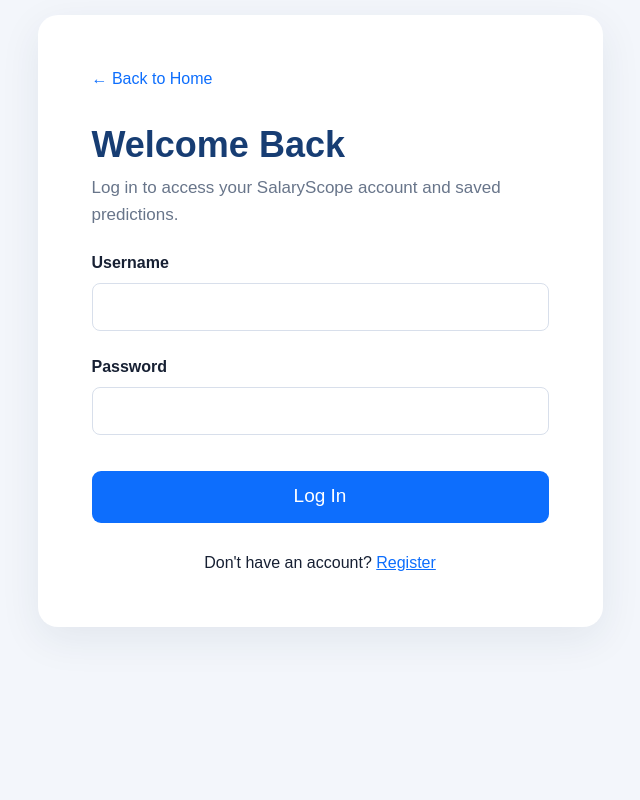
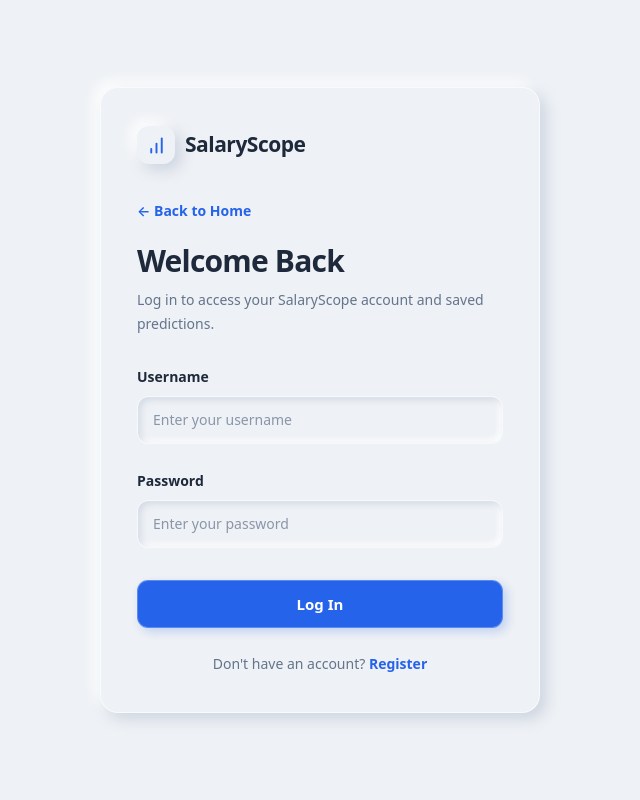
Before and after one commit to i-rohith/SalaryScope, a Django app: page /login/ in a window 1280 px wide. Shown: the whole page, without its empty margins (320-960 px from the left). Run offline with Django 5.2, Linux system fonts and the light colour scheme; parts of the project's set-up code (start-up, migrations or seed data) failed here and were passed over.

Commit message:
Redesign login page with soft neumorphic UI

```diff
--- a/templates/login.html
+++ b/templates/login.html
@@ -12,104 +12,209 @@
     >
 
     <style>
+        :root {
+            --bg-color: #eef1f5;
+            --text-main: #1e293b;
+            --text-muted: #64748b;
+            --accent-blue: #2563eb;
+            --accent-hover: #1d4ed8;
+
+            --neu-raised:
+                6px 6px 14px rgba(166, 180, 200, 0.45),
+                -6px -6px 14px rgba(255, 255, 255, 0.95);
+
+            --neu-inset:
+                inset 3px 3px 6px rgba(166, 180, 200, 0.35),
+                inset -3px -3px 6px rgba(255, 255, 255, 0.85);
+
+            --radius: 18px;
+        }
+
+        * {
+            box-sizing: border-box;
+        }
+
         body {
-            background-color: #f3f6fb;
-            color: #172033;
-            font-family: Arial, sans-serif;
+            margin: 0;
             min-height: 100vh;
+            padding: 24px 16px;
             display: flex;
-            align-items: flex-start;
+            align-items: center;
             justify-content: center;
-            padding: 15px;
+            background: var(--bg-color);
+            color: var(--text-main);
+            font-family: system-ui, -apple-system, "Segoe UI",
+                         Roboto, Arial, sans-serif;
         }
 
         .login-card {
-            background: #ffffff;
             width: 100%;
-            max-width: 565px;
-            margin-top: 0;
-            padding: 52px 54px;
-            border-radius: 20px;
-            box-shadow: 0 12px 40px rgba(25, 45, 75, 0.08);
+            max-width: 440px;
+            padding: 38px 36px;
+            background: var(--bg-color);
+            border: 1px solid rgba(255, 255, 255, 0.65);
+            border-radius: var(--radius);
+            box-shadow: var(--neu-raised);
+        }
+
+        .brand {
+            display: flex;
+            align-items: center;
+            gap: 10px;
+            margin-bottom: 34px;
+            color: var(--text-main);
+            font-size: 21px;
+            font-weight: 750;
+            letter-spacing: -0.5px;
+            text-decoration: none;
+        }
+
+        .brand-icon {
+            width: 38px;
+            height: 38px;
+            display: flex;
+            align-items: center;
+            justify-content: center;
+            border-radius: 12px;
+            background: var(--bg-color);
+            color: var(--accent-blue);
+            box-shadow: var(--neu-raised);
         }
 
         .back-link {
             display: inline-block;
-            color: #0d6efd;
+            margin-bottom: 22px;
+            color: var(--accent-blue);
+            font-size: 14px;
+            font-weight: 600;
             text-decoration: none;
-            margin-bottom: 32px;
-            font-size: 16px;
         }
 
         .back-link:hover {
+            color: var(--accent-hover);
             text-decoration: underline;
         }
 
         .login-title {
-            color: #173d73;
-            font-size: 36px;
-            font-weight: 700;
-            margin-bottom: 8px;
+            margin-bottom: 9px;
+            color: var(--text-main);
+            font-size: 30px;
+            font-weight: 750;
+            letter-spacing: -0.8px;
         }
 
         .login-description {
-            color: #68758a;
-            font-size: 17px;
-            line-height: 1.6;
-            margin-bottom: 22px;
+            margin-bottom: 28px;
+            color: var(--text-muted);
+            font-size: 14px;
+            line-height: 1.7;
         }
 
         .form-label {
-            font-weight: 600;
-            margin-bottom: 8px;
+            margin-bottom: 9px;
+            color: var(--text-main);
+            font-size: 14px;
+            font-weight: 650;
         }
 
         .form-control {
             min-height: 48px;
-            border: 1px solid #d8dfeb;
-            border-radius: 8px;
-            padding: 10px 13px;
+            padding: 12px 15px;
+            border: 1px solid rgba(255, 255, 255, 0.5);
+            border-radius: 11px;
+            background: var(--bg-color);
+            color: var(--text-main);
+            box-shadow: var(--neu-inset);
+            font-size: 14px;
+        }
+
+        .form-control::placeholder {
+            color: #8a96a8;
         }
 
         .form-control:focus {
-            border-color: #0d6efd;
-            box-shadow: 0 0 0 3px rgba(13, 110, 253, 0.12);
+            background: var(--bg-color);
+            color: var(--text-main);
+            border-color: rgba(37, 99, 235, 0.55);
+            box-shadow:
+                var(--neu-inset),
+                0 0 0 3px rgba(37, 99, 235, 0.10);
         }
 
         .login-button {
             width: 100%;
-            min-height: 52px;
-            margin-top: 12px;
-            background-color: #0d6efd;
-            border: none;
-            border-radius: 9px;
+            min-height: 48px;
+            margin-top: 8px;
+            border: 1px solid rgba(255, 255, 255, 0.25);
+            border-radius: 11px;
+            background: var(--accent-blue);
             color: #ffffff;
-            font-size: 19px;
-            font-weight: 500;
+            box-shadow: 4px 4px 10px rgba(37, 99, 235, 0.22);
+            font-size: 15px;
+            font-weight: 650;
+            transition: background 0.2s ease,
+                        transform 0.2s ease,
+                        box-shadow 0.2s ease;
         }
 
         .login-button:hover {
-            background-color: #0b5ed7;
+            background: var(--accent-hover);
+            color: #ffffff;
+            box-shadow: 5px 5px 12px rgba(37, 99, 235, 0.28);
+            transform: translateY(-1px);
+        }
+
+        .login-button:active {
+            transform: translateY(0);
+            box-shadow: var(--neu-inset);
         }
 
         .register-text {
+            margin: 25px 0 0;
+            color: var(--text-muted);
+            font-size: 14px;
             text-align: center;
-            margin-top: 28px;
-            margin-bottom: 0;
         }
 
         .register-text a {
-            color: #0d6efd;
+            color: var(--accent-blue);
+            font-weight: 650;
+            text-decoration: none;
         }
 
-        @media (max-width: 576px) {
+        .register-text a:hover {
+            color: var(--accent-hover);
+            text-decoration: underline;
+        }
+
+        .alert {
+            border-radius: 10px;
+            font-size: 14px;
+        }
+
+        @media (max-width: 480px) {
+            body {
+                padding: 16px;
+            }
+
             .login-card {
-                padding: 32px 24px;
-                margin-top: 10px;
+                padding: 28px 22px;
+            }
+
+            .brand {
+                margin-bottom: 28px;
             }
 
             .login-title {
-                font-size: 30px;
+                font-size: 27px;
+            }
+        }
+
+        @media (prefers-reduced-motion: reduce) {
+            *,
+            *::before,
+            *::after {
+                transition: none !important;
             }
         }
     </style>
@@ -118,6 +223,20 @@
 <body>
 
     <main class="login-card">
+
+        <a href="{% url 'home' %}" class="brand">
+            <span class="brand-icon" aria-hidden="true">
+                <svg width="21" height="21"
+                     viewBox="0 0 24 24" fill="none"
+                     stroke="currentColor" stroke-width="2.2"
+                     stroke-linecap="round" stroke-linejoin="round">
+                    <line x1="12" y1="20" x2="12" y2="10"></line>
+                    <line x1="18" y1="20" x2="18" y2="4"></line>
+                    <line x1="6" y1="20" x2="6" y2="16"></line>
+                </svg>
+            </span>
+            SalaryScope
+        </a>
 
         <a href="{% url 'home' %}" class="back-link">
             &larr; Back to Home
@@ -137,7 +256,8 @@
 
         {% if messages %}
             {% for message in messages %}
-                <div class="alert alert-{{ message.tags|default:'info' }}" role="alert">
+                <div class="alert alert-{{ message.tags|default:'info' }}"
+                     role="alert">
                     {{ message }}
                 </div>
             {% endfor %}
@@ -147,24 +267,32 @@
             {% csrf_token %}
 
             <div class="mb-4">
-                <label for="username" class="form-label">Username</label>
+                <label for="username" class="form-label">
+                    Username
+                </label>
+
                 <input
                     type="text"
                     name="username"
                     id="username"
                     class="form-control"
+                    placeholder="Enter your username"
                     autocomplete="username"
                     required
                 >
             </div>
 
             <div class="mb-4">
-                <label for="password" class="form-label">Password</label>
+                <label for="password" class="form-label">
+                    Password
+                </label>
+
                 <input
                     type="password"
                     name="password"
                     id="password"
                     class="form-control"
+                    placeholder="Enter your password"
                     autocomplete="current-password"
                     required
                 >
```
